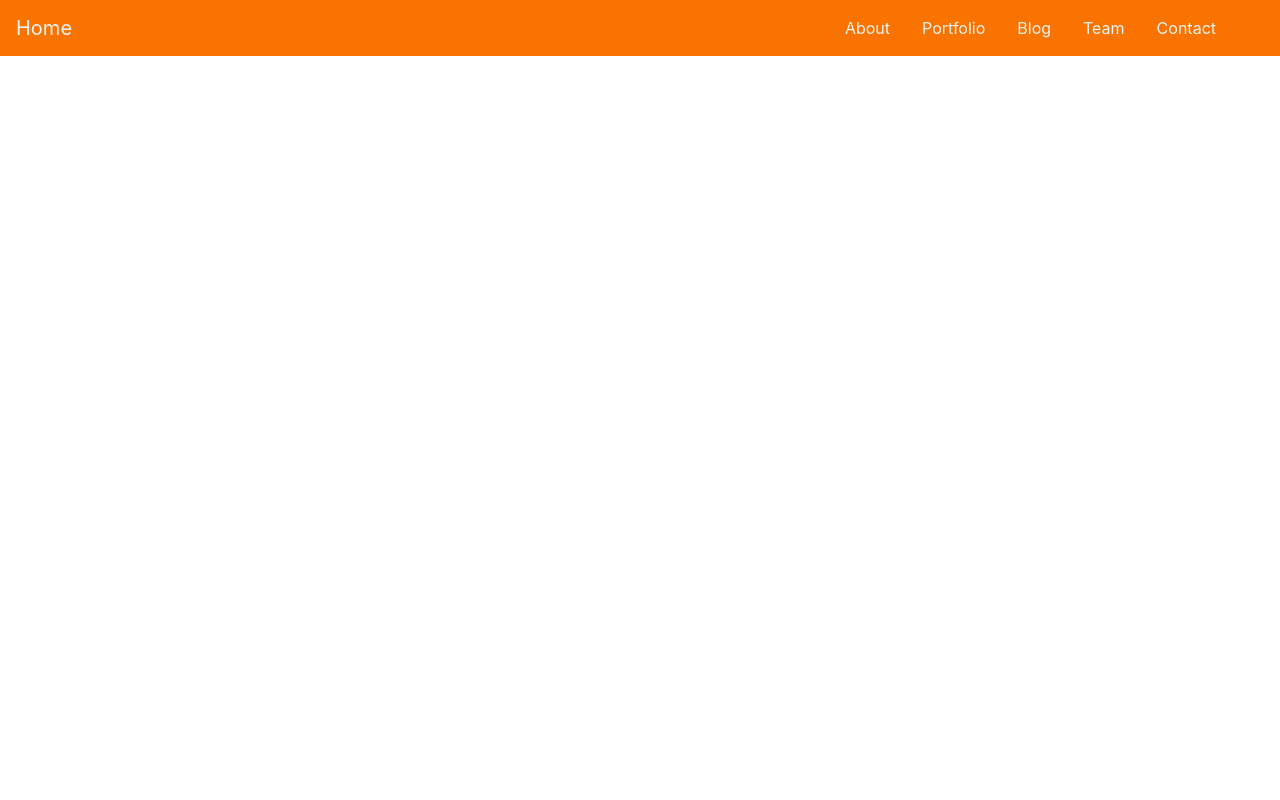
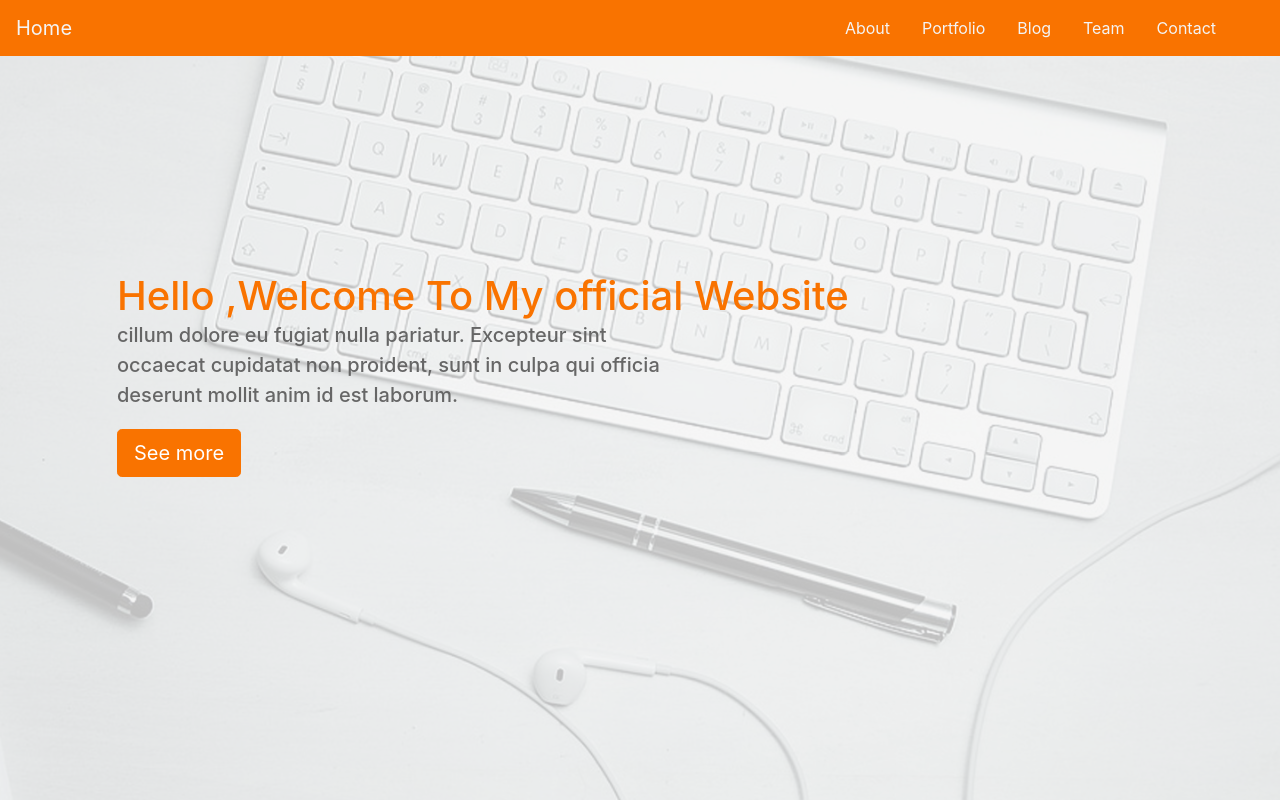
Before and after one commit to melcolmm/fcc-learn-bootstrap-4-30-min-a2, a plain HTML site: page index.html in a window 1280 px wide. Drawn offline with nearby package versions, Linux system fonts and the light colour scheme.

Commit message:
Completed header, starting with about section

```diff
--- a/css/main.css
+++ b/css/main.css
@@ -23,3 +23,44 @@
 .navbar-toggler{
     background: #fff !important;
 }
+
+/* header style */
+.header{
+    background-image: url('../images/headerback.jpg');
+    background-attachment: fixed;
+    background-size: cover;
+    background-position: center;
+}
+
+.overlay{
+    position: absolute;
+    min-height: 100%;
+    min-width: 100%;
+    left: 0;
+    top: 0;
+    background: rgba(244, 244, 244, 0.79);
+}
+
+.description{
+    position: absolute;
+    top: 30%;
+    margin: auto;
+    padding: 2em;
+}
+
+.description h1{
+    color: #F97300;
+}
+
+.description p{
+    color: #666;
+    font-size: 20px;
+    width: 50%;
+    line-height: 1.5;
+}
+
+.description button{
+    border: 1px solid #F97300;
+    background: #F97300;
+    color: #fff;
+}
--- a/index.html
+++ b/index.html
@@ -42,10 +42,28 @@
         </div>
     </nav>
 
+    <!-- header -->
+    <header class="header">
+        <div class="overlay"></div>
+        <div class="container">
+            <div class="description ">
+                <h1>
+                    Hello ,Welcome To My official Website
+                    <p>
+                        cillum dolore eu fugiat nulla pariatur. Excepteur sint occaecat
+                        cupidatat non proident, sunt in culpa qui officia deserunt mollit
+                        anim id est laborum.
+                    </p>
+                    <button class="btn btn-outline-secondary btn-lg">See more</button>
+                </h1>
+            </div>
+        </div>
+    </header>
 
 <!-- Scripts -->
- <script src="https://cdn.jsdelivr.net/npm/jquery@3.5.1/dist/jquery.slim.min.js" integrity="sha384-DfXdz2htPH0lsSSs5nCTpuj/zy4C+OGpamoFVy38MVBnE+IbbVYUew+OrCXaRkfj" crossorigin="anonymous"></script>
+<script src="https://cdn.jsdelivr.net/npm/jquery@3.5.1/dist/jquery.slim.min.js" integrity="sha384-DfXdz2htPH0lsSSs5nCTpuj/zy4C+OGpamoFVy38MVBnE+IbbVYUew+OrCXaRkfj" crossorigin="anonymous"></script>
 <script src="https://cdn.jsdelivr.net/npm/bootstrap@4.6.2/dist/js/bootstrap.bundle.min.js" integrity="sha384-Fy6S3B9q64WdZWQUiU+q4/2Lc9npb8tCaSX9FK7E8HnRr0Jz8D6OP9dO5Vg3Q9ct" crossorigin="anonymous"></script>
+<script type="text/javascript" src='js/main.js'></script>
 
 </body>
 </html>
--- /dev/null
+++ b/js/main.js
@@ -0,0 +1,4 @@
+$(document).ready(function(){
+ $('.header').height($(window).height());
+
+})
```
Also changed, not shown: images/headerback.jpg (added), images/team-3.jpg (added).
